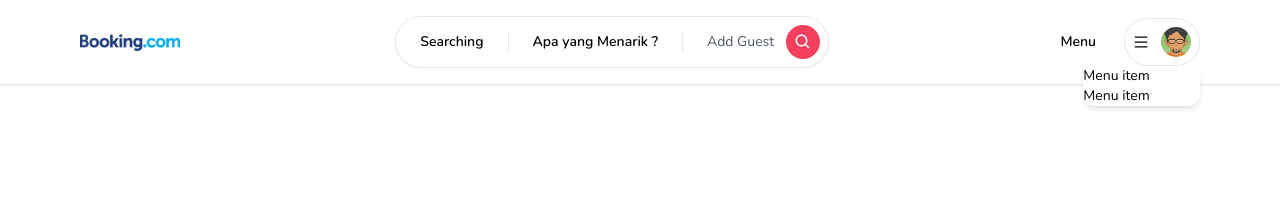
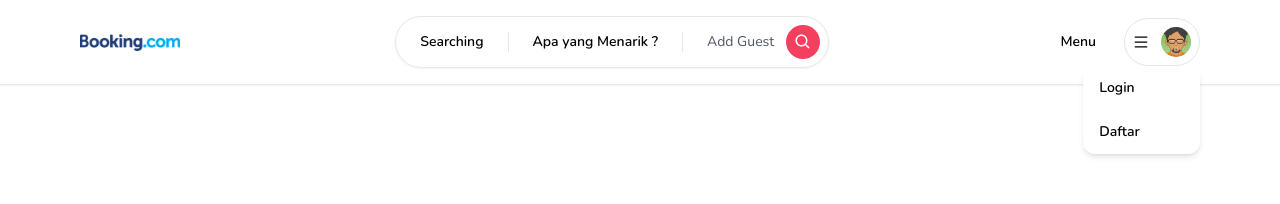
Before and after one commit to parlinduha/boking-hotel, a Next.js app: page / in a window 1280 px wide. Both pictures are taken after a click on the element 1162 px from the left and 42 px from the top of the page. Shown: the top 204 px of the page. Built offline with nearby package versions, Linux system fonts and the light colour scheme.

Commit message:
menambah props

```diff
--- a/app/components/navbar/MenuItem.tsx
+++ b/app/components/navbar/MenuItem.tsx
@@ -1,8 +1,26 @@
-const MenuItem = () => {
+"use client"
+interface MenuItemProps {
+    onClick: () => void;
+    label : string
+}
+
+const MenuItem: React.FC<MenuItemProps> = ({
+    onClick,
+    label
+  }) => {
     return (
-        <div>
-            Menu item
-        </div>
+        <div
+      onClick={onClick}
+      className="
+        px-4
+        py-3
+        hover:bg-neutral-100
+        transition
+        font-semibold
+      "
+    >
+      {label}
+    </div>
      );
 }
 
```
